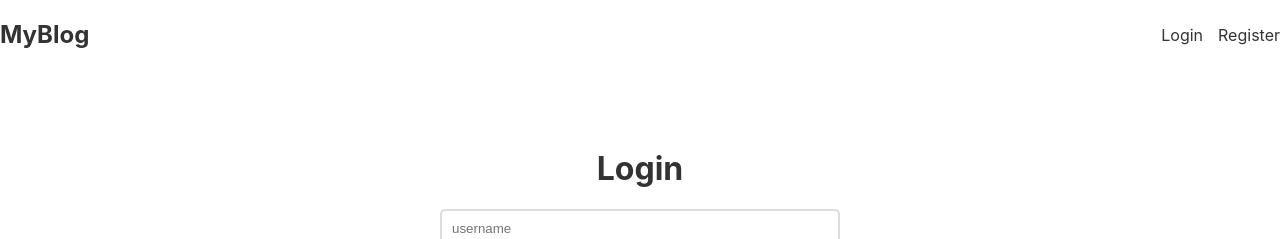
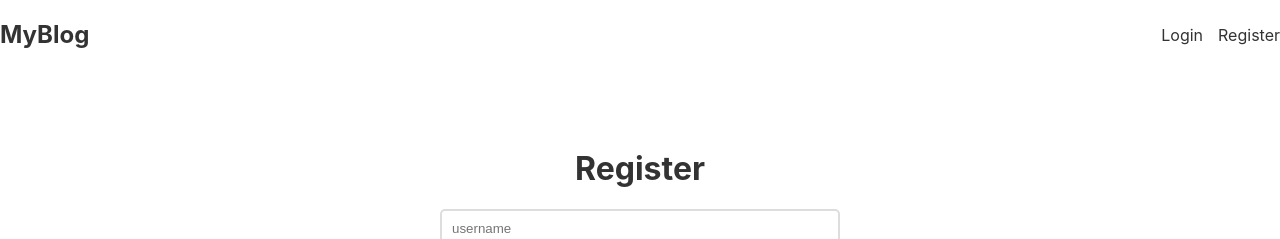
Before and after one commit to trishank01/blogify, a React (Create React App) app: page /login in a window 1280 px wide. Shown: the top 239 px of the page. Built offline with nearby package versions, Linux system fonts and the light colour scheme.

Commit message:
working on auth

```diff
--- a/src/pages/Login.js
+++ b/src/pages/Login.js
@@ -1,23 +1,36 @@
 import React, { useState } from "react";
 
 const Login = () => {
+  const [username, setUserName] = useState("");
+  const [password, setUserPassword] = useState("");
+
+
+  async function handleRegister(e) {
+    e.preventDefault();
+   await fetch("http://localhost:4000/register" , {
+      method : "POST",
+      body : JSON.stringify({username , password}),
+      headers : {'Content-Type' : "application/json"},
+    })
+   }
 
 
   return (
     <>
-      <form  className="login">
-        <h1>Login</h1>
-        <input
-          type="text"
-          placeholder="username"
-
+      <form onSubmit={handleRegister} className="register">
+        <h1>Register</h1>
+        <input type="text"
+        placeholder="username"
+        value={username}
+        onChange={(e) => setUserName(e.target.value)}
         />
         <input
-          type="password"
-          placeholder="password"
-
+        type="password"
+        placeholder="password"
+        value={password}
+        onChange={(e) => setUserPassword(e.target.value)}
         />
-        <button >Login</button>
+        <button>Login</button>
       </form>
     </>
   );
```
